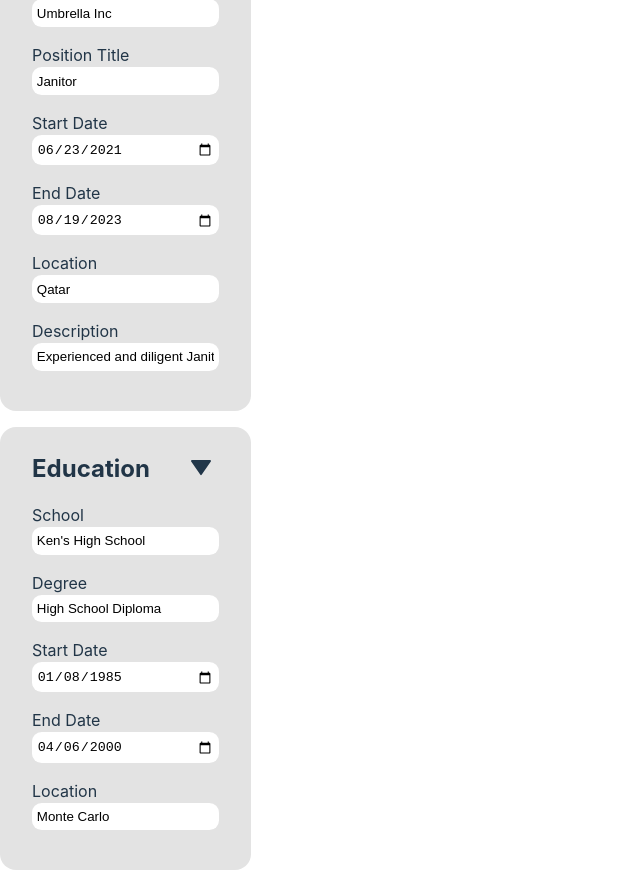
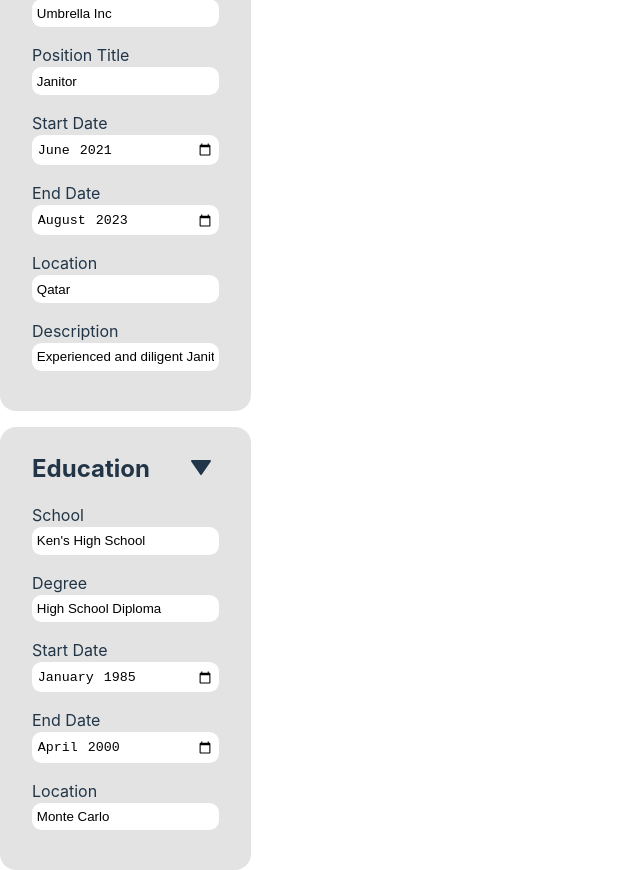
Before and after one commit to zakrnem/cv-builder, a React (Vite) app: page / in a window 1280 px wide. Shown: the part 620-1490 px from the top of the page, without its empty margins (0-640 px from the left). Built offline with nearby package versions, Linux system fonts and the light colour scheme.

Commit message:
Change date format to YYYY-MM

```diff
--- a/src/components/Body.jsx
+++ b/src/components/Body.jsx
@@ -24,8 +24,8 @@ function Body() {
     experience: {
       company: "Umbrella Inc",
       position: "Janitor",
-      startDate: "2021-06-23",
-      endDate: "2023-08-19",
+      startDate: "2021-06",
+      endDate: "2023-08",
       location: "Qatar",
       description:
         "Experienced and diligent Janitorial Services Specialist with a proven track record of maintaining clean and organized environments. Adept at performing various cleaning tasks, adhering to safety protocols, and contributing to a positive team atmosphere. Possesses excellent attention to detail and the ability to work independently. Seeking to leverage skills and experience in providing exceptional janitorial services.",
@@ -33,8 +33,8 @@ function Body() {
     education: {
       school: "Ken's High School",
       degree: "High School Diploma",
-      startDate: "1985-01-08",
-      endDate: "2000-04-06",
+      startDate: "1985-01",
+      endDate: "2000-04",
       location: "Monte Carlo",
     },
   });
--- a/src/components/Education.jsx
+++ b/src/components/Education.jsx
@@ -36,7 +36,7 @@ function Education({ toggleForm, isFormVisible, handleInputChange, input }) {
         />
         <label htmlFor="startDate">Start Date</label>
         <input
-          type="date"
+          type="month"
           value={input.education.startDate}
           onChange={(e) =>
             handleInputChange("education", "startDate", e.target.value)
@@ -44,7 +44,7 @@ function Education({ toggleForm, isFormVisible, handleInputChange, input }) {
         />
         <label htmlFor="endDate">End Date</label>
         <input
-          type="date"
+          type="month"
           value={input.education.endDate}
           onChange={(e) =>
             handleInputChange("education", "endDate", e.target.value)
--- a/src/components/Experience.jsx
+++ b/src/components/Experience.jsx
@@ -36,7 +36,7 @@ function Experience({ toggleForm, isFormVisible, handleInputChange, input }) {
         />
         <label htmlFor="startDate">Start Date</label>
         <input
-          type="date"
+          type="month"
           value={input.experience.startDate}
           onChange={(e) =>
             handleInputChange("experience", "startDate", e.target.value)
@@ -44,7 +44,7 @@ function Experience({ toggleForm, isFormVisible, handleInputChange, input }) {
         />
         <label htmlFor="endDate">End Date</label>
         <input
-          type="date"
+          type="month"
           value={input.experience.endDate}
           onChange={(e) =>
             handleInputChange("experience", "endDate", e.target.value)
```
